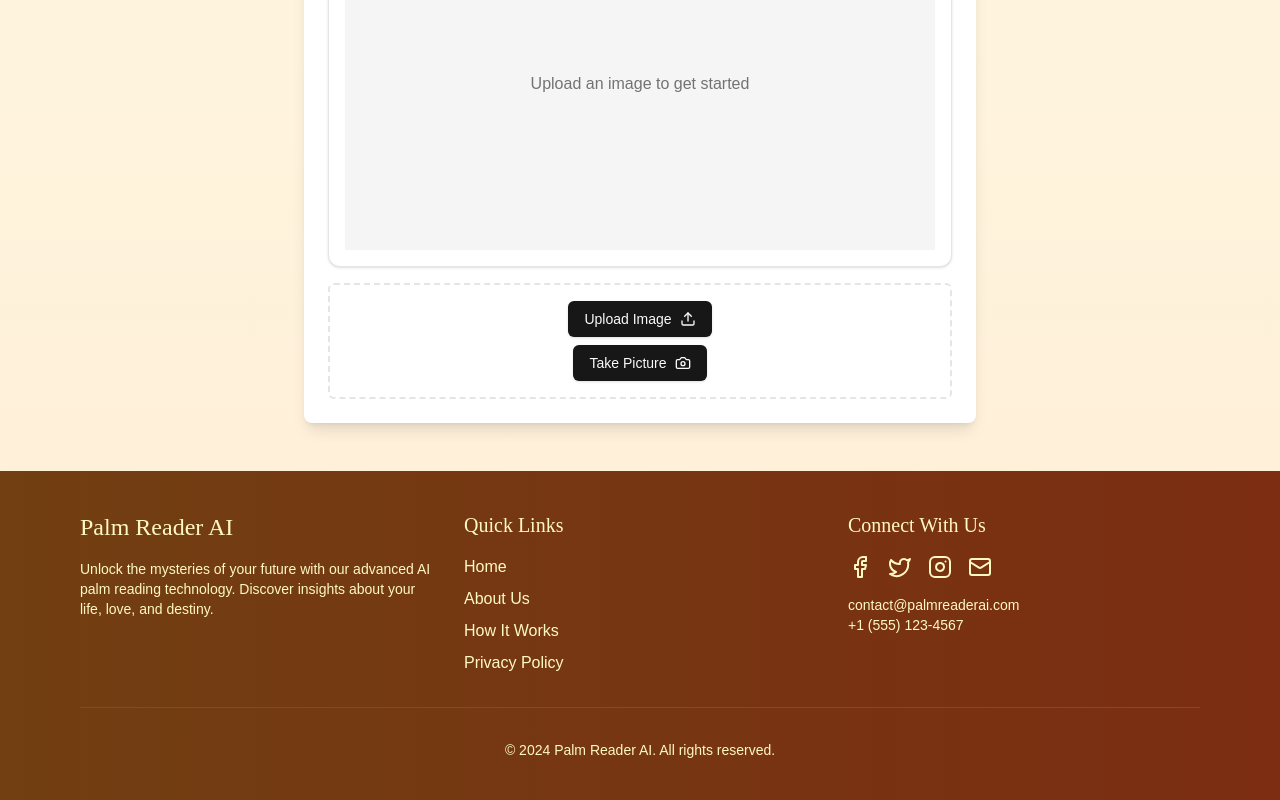
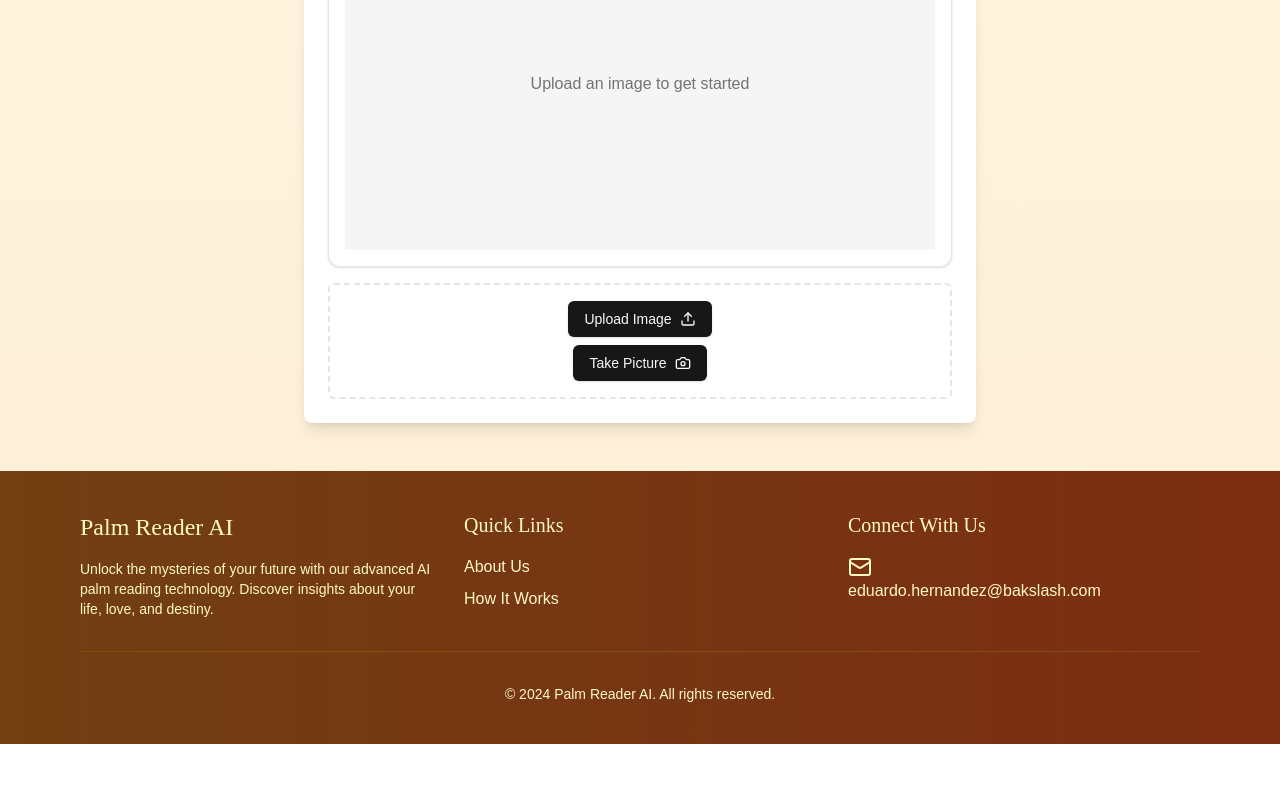
Before and after one commit to nishanthm-outsmartm/palm-reader-ai, a Next.js app: page / in a window 1280 px wide. Shown: the part 791-1591 px from the top of the page. After the commit the page ends 1535 px from the top, so only its background shows below. Built offline with nearby package versions, Linux system fonts and the light colour scheme.

Commit message:
adding contact

```diff
--- a/components/Footer.tsx
+++ b/components/Footer.tsx
@@ -30,10 +30,8 @@ const Footer: React.FC = () => {
           >
             <h3 className="text-xl font-serif mb-4">Quick Links</h3>
             <ul className="space-y-2">
-              <li><a href="#" className="hover:text-yellow-300 transition-colors">Home</a></li>
               <li><a href="#" className="hover:text-yellow-300 transition-colors">About Us</a></li>
-              <li><a href="#" className="hover:text-yellow-300 transition-colors">How It Works</a></li>
-              <li><a href="#" className="hover:text-yellow-300 transition-colors">Privacy Policy</a></li>
+              <li><a href="https://bakslash.com/sobre-nosotros-tecnologia-a-medida" className="hover:text-yellow-300 transition-colors">How It Works</a></li>
             </ul>
           </motion.div>
 
@@ -45,13 +43,14 @@ const Footer: React.FC = () => {
           >
             <h3 className="text-xl font-serif mb-4">Connect With Us</h3>
             <div className="flex space-x-4 mb-4">
-              <a href="#" className="hover:text-yellow-300 transition-colors"><Facebook size={24} /></a>
+              {/* <a href="#" className="hover:text-yellow-300 transition-colors"><Facebook size={24} /></a>
               <a href="#" className="hover:text-yellow-300 transition-colors"><Twitter size={24} /></a>
-              <a href="#" className="hover:text-yellow-300 transition-colors"><Instagram size={24} /></a>
-              <a href="#" className="hover:text-yellow-300 transition-colors"><Mail size={24} /></a>
+              <a href="#" className="hover:text-yellow-300 transition-colors"><Instagram size={24} /></a> */}
+                <a href="mailto:eduardo.hernandez@bakslash.com" className="hover:text-yellow-300 transition-colors">
+                <Mail size={24} />
+                eduardo.hernandez@bakslash.com
+              </a>
             </div>
-            <p className="text-sm">contact@palmreaderai.com</p>
-            <p className="text-sm">+1 (555) 123-4567</p>
           </motion.div>
         </div>
 
```
